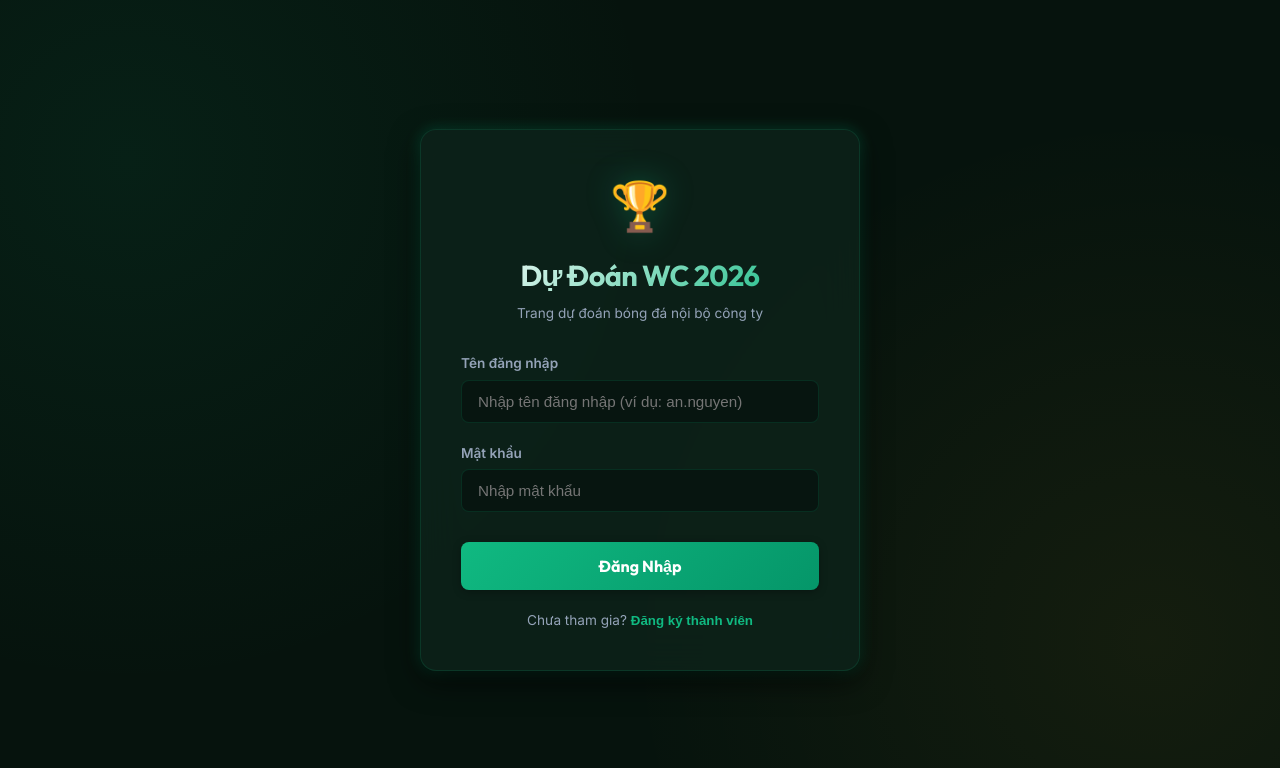
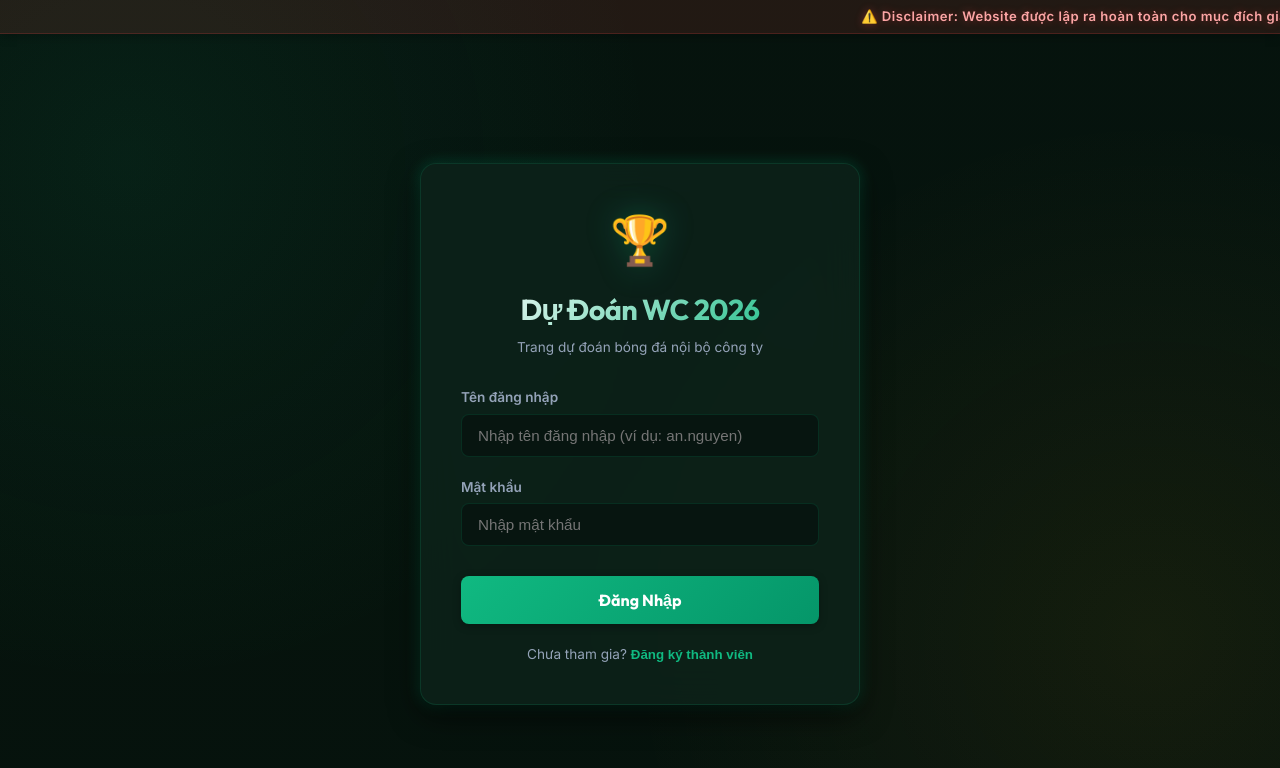
Before and after one commit to blackpearl9798/WC2026, a React (Vite) app: page / in a window 1280 px wide. Shown: the top 768 px of the page. Built offline with nearby package versions, Linux system fonts and the light colour scheme.

Commit message:
feat: add warning disclaimer scrolling ticker marquee at the top of the website

```diff
--- a/src/App.tsx
+++ b/src/App.tsx
@@ -95,11 +95,26 @@ function App() {
 
   // Render Auth screen if not logged in
   if (!token || !user) {
-    return <Auth onAuthSuccess={handleAuthSuccess} />;
+    return (
+      <>
+        <div className="ticker-wrap">
+          <div className="ticker-content">
+            ⚠️ Disclaimer: Website được lập ra hoàn toàn cho mục đích giải trí, thử tài dự đoán bóng đá không mang tính chất thương mại. Chúng tôi không tổ chức cá cược và không sử dụng tiền thật dưới mọi hình thức
+          </div>
+        </div>
+        <Auth onAuthSuccess={handleAuthSuccess} />
+      </>
+    );
   }
 
   return (
-    <div className="app-container">
+    <>
+      <div className="ticker-wrap">
+        <div className="ticker-content">
+          ⚠️ Disclaimer: Website được lập ra hoàn toàn cho mục đích giải trí, thử tài dự đoán bóng đá không mang tính chất thương mại. Chúng tôi không tổ chức cá cược và không sử dụng tiền thật dưới mọi hình thức
+        </div>
+      </div>
+      <div className="app-container">
       {/* Header */}
       <header className="app-header">
         <div className="brand-section">
@@ -196,6 +211,7 @@ function App() {
       </main>
       <ChatWidget token={token} currentUser={user} />
     </div>
+    </>
   );
 }
 
--- a/src/index.css
+++ b/src/index.css
@@ -1969,3 +1969,37 @@ h1, h2, h3, h4, h5, h6 {
     gap: 24px;
   }
 }
+
+/* --- DISCLAIMER TICKER MARQUEE --- */
+.ticker-wrap {
+  width: 100%;
+  overflow: hidden;
+  background: rgba(239, 68, 68, 0.12); /* Red glassmorphic style */
+  border-bottom: 1px solid rgba(239, 68, 68, 0.2);
+  height: 34px;
+  display: flex;
+  align-items: center;
+  box-shadow: 0 2px 10px rgba(0, 0, 0, 0.3);
+  position: relative;
+  z-index: 100;
+}
+
+.ticker-content {
+  display: inline-block;
+  white-space: nowrap;
+  animation: marquee 35s linear infinite;
+  color: #fca5a5; /* Warning red color */
+  font-size: 0.82rem;
+  font-weight: 600;
+  letter-spacing: 0.5px;
+  text-shadow: 0 0 8px rgba(239, 68, 68, 0.4);
+}
+
+@keyframes marquee {
+  0% {
+    transform: translateX(100vw);
+  }
+  100% {
+    transform: translateX(-100%);
+  }
+}
```
